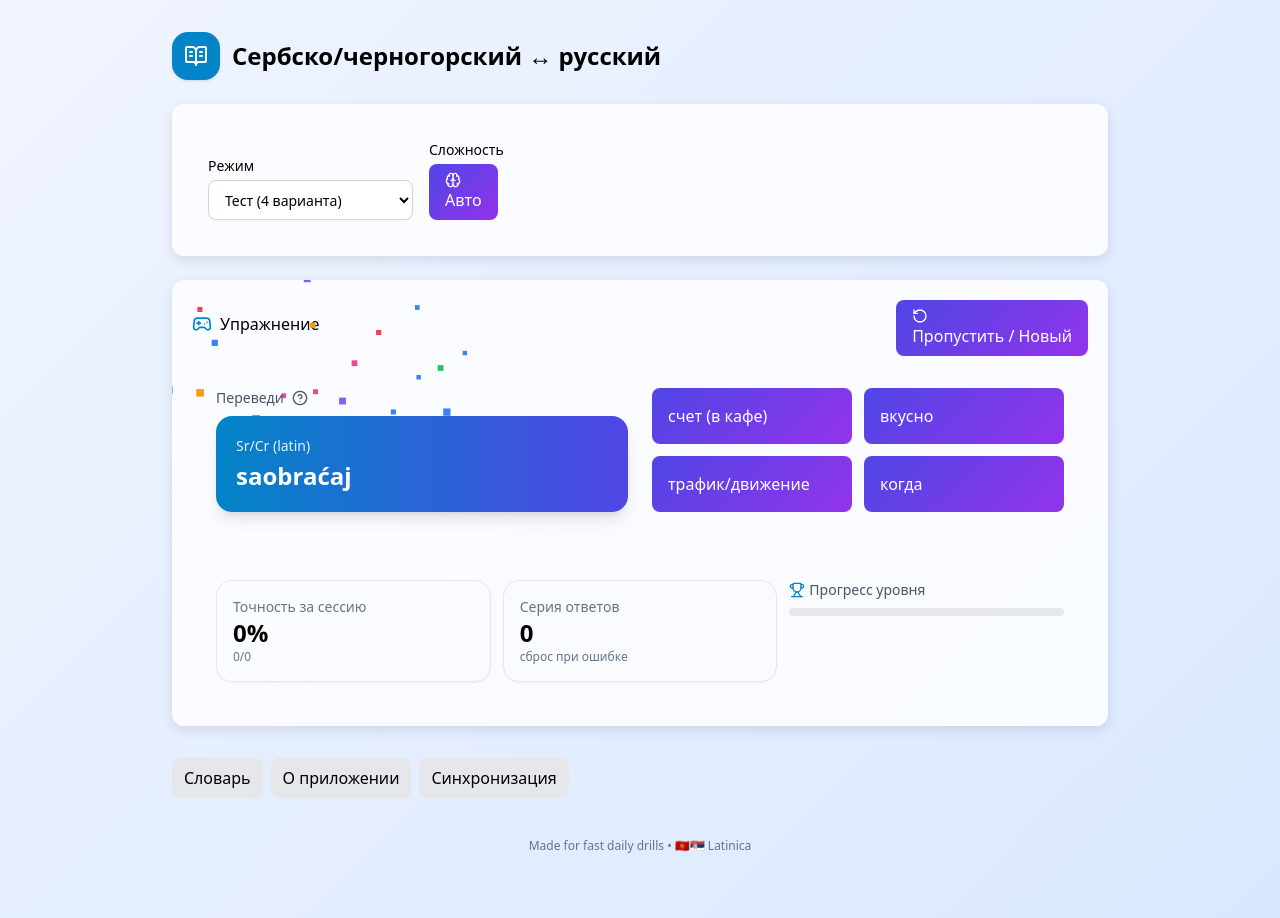
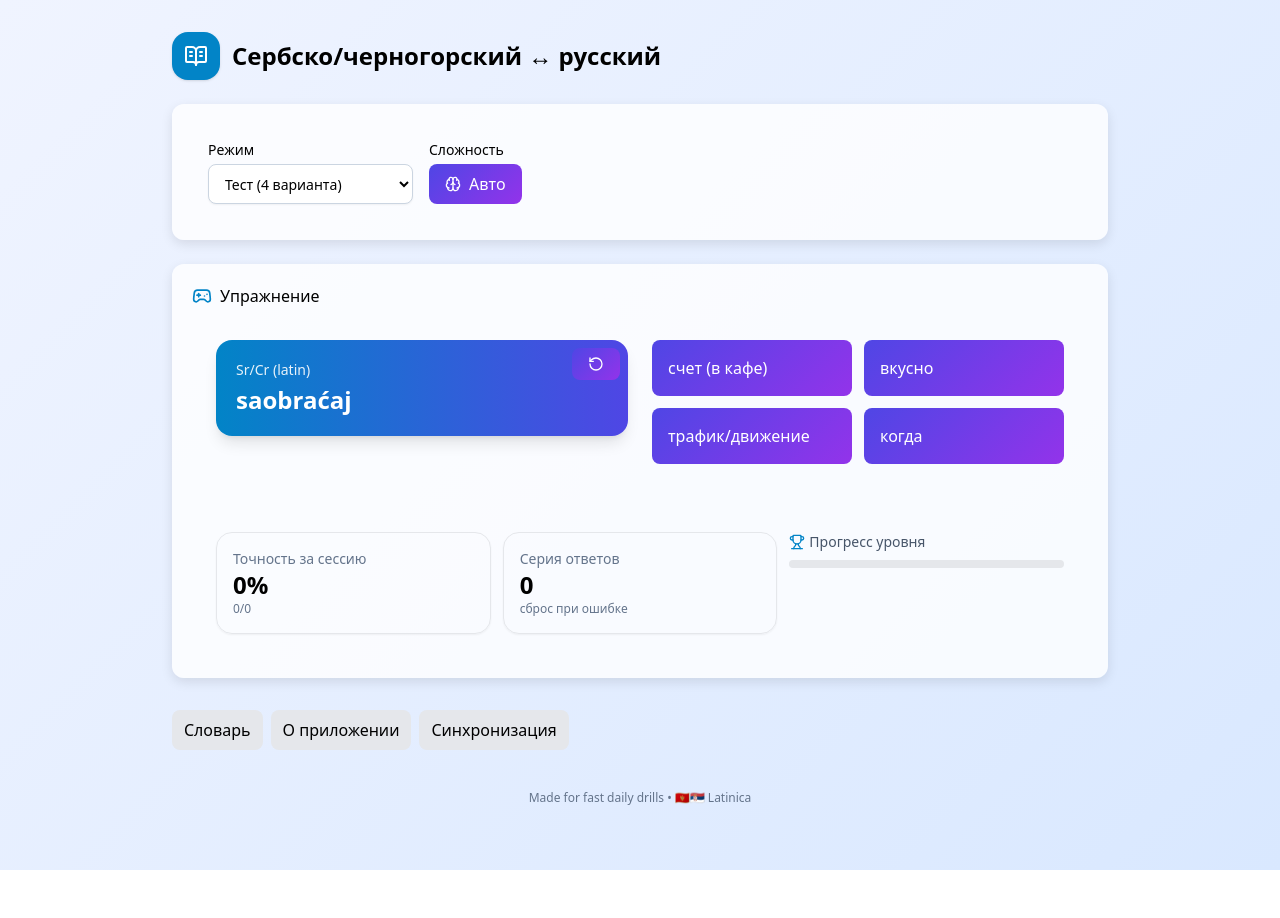
Before and after one commit to ikotelnikov/SRB-MNE--RU-Trainee, a React (Vite) app: page / in a window 1280 px wide. After the commit the page ends 870 px from the top, so only its background shows below. Built offline with nearby package versions, Linux system fonts and the light colour scheme.

Commit message:
feat: refine word card controls and effects

```diff
--- a/src/App.tsx
+++ b/src/App.tsx
@@ -6,7 +6,7 @@ import { Card, CardContent, CardHeader, CardTitle } from "./components/ui/card";
 import { Tabs, TabsContent, TabsList, TabsTrigger } from "./components/ui/tabs";
 import { Input } from "./components/ui/input";
 import { Label } from "./components/ui/label";
-import { Sparkles, RotateCcw, Check, X, Trophy, BookOpenText, Gamepad2, Brain, Upload, Download, Headphones, Shuffle, HelpCircle } from "lucide-react";
+import { Sparkles, RotateCcw, Check, X, Trophy, BookOpenText, Gamepad2, Brain, Upload, Download, Headphones, Shuffle } from "lucide-react";
 
 import { ConfettiBurst } from "./components/ConfettiBurst";
 import { StatCard } from "./components/StatCard";
@@ -247,7 +247,7 @@ export default function App() {
                   </select>
                 )}
                 <Button variant={autoDifficulty ? "default" : "outline"} size="sm" onClick={() => setAutoDifficulty((s) => !s)}>
-                  <Brain className="mr-2 h-4 w-4" /> {autoDifficulty ? "Авто" : "Вручную"}
+                  <Brain className="h-4 w-4" /> {autoDifficulty ? "Авто" : "Вручную"}
                 </Button>
               </div>
             </div>
@@ -257,34 +257,31 @@ export default function App() {
         {/* Game Area */}
         <Card className="relative overflow-hidden">
           <ConfettiBurst trigger={burstKey} />
-          <CardHeader className="flex items-center justify-between pb-0">
+          <CardHeader className="pb-0">
             <CardTitle className="flex items-center gap-2">
               <Gamepad2 className="h-5 w-5 text-sky-600" /> Упражнение
             </CardTitle>
-            <Button variant="secondary" size="sm" onClick={() => nextRound()}>
-              <RotateCcw className="mr-2 h-4 w-4" /> Пропустить / Новый
-            </Button>
           </CardHeader>
           <CardContent className="relative p-6">
             <div className="grid gap-6 md:grid-cols-2">
               {/* Prompt */}
               <div>
-                <div className="mb-2 flex items-center gap-2 text-sm text-slate-600">
-                  Переведи <HelpCircle className="h-4 w-4"/>
-                </div>
                 <AnimatePresence mode="wait">
                   <motion.div key={current?.sr + mode}
                     initial={{ y: 8, opacity: 0 }}
                     animate={{ y: 0, opacity: 1 }}
                     exit={{ y: -8, opacity: 0 }}
-                    className="rounded-2xl bg-gradient-to-r from-sky-600 to-indigo-600 p-5 text-white shadow-lg">
+                    className="relative rounded-2xl bg-gradient-to-r from-sky-600 to-indigo-600 p-5 text-white shadow-lg">
+                    <Button variant="secondary" size="sm" onClick={() => nextRound()} className="absolute right-2 top-2">
+                      <RotateCcw className="h-4 w-4" />
+                    </Button>
                     <div className="text-sm opacity-90">{mode === "ru_to_sr" ? "Русский" : "Sr/Cr (latin)"}</div>
                     <div className="mt-1 text-2xl font-semibold">
                       {mode === "ru_to_sr" ? current?.ru : current?.sr}
                     </div>
                     {mode === "audio" && (
                       <Button className="mt-3" variant="secondary" onClick={()=> current && speak(current)}>
-                        <Headphones className="mr-2 h-4 w-4"/> Произнести
+                        <Headphones className="h-4 w-4" /> Произнести
                       </Button>
                     )}
                     {mode === "scramble" && (
@@ -396,7 +393,7 @@ export default function App() {
               <CardContent className="flex flex-col gap-4 p-4">
                 <div className="flex flex-wrap gap-2">
                   <Button variant="outline" onClick={exportProgress}>
-                    <Download className="mr-2 h-4 w-4" />Экспорт
+                    <Download className="h-4 w-4" /> Экспорт
                   </Button>
                   <label className="inline-flex cursor-pointer items-center gap-2 rounded-md border px-3 py-2 text-sm">
                     <Upload className="h-4 w-4" /> Импорт
--- a/src/components/ConfettiBurst.tsx
+++ b/src/components/ConfettiBurst.tsx
@@ -1,7 +1,8 @@
-import React, { useEffect, useRef } from "react";
+import React, { useEffect, useRef, useState } from "react";
 
 export function ConfettiBurst({ trigger }: { trigger: number }) {
   const canvasRef = useRef<HTMLCanvasElement | null>(null);
+  const [visible, setVisible] = useState(false);
   useEffect(() => {
     if (!canvasRef.current) return;
     const canvas = canvasRef.current;
@@ -20,6 +21,7 @@ export function ConfettiBurst({ trigger }: { trigger: number }) {
       life: 0,
       maxLife: 50 + Math.random() * 30,
     }));
+    setVisible(true);
     let raf = 0;
     const draw = () => {
       ctx.clearRect(0, 0, W, H);
@@ -31,10 +33,17 @@ export function ConfettiBurst({ trigger }: { trigger: number }) {
         ctx.fillStyle = p.color;
         ctx.fillRect(p.x, p.y, p.size, p.size);
       });
-      if (pieces.some((p) => p.life < p.maxLife && p.y < H + 40)) raf = requestAnimationFrame(draw);
+      if (pieces.some((p) => p.life < p.maxLife && p.y < H + 40)) {
+        raf = requestAnimationFrame(draw);
+      } else {
+        setVisible(false);
+      }
     };
     draw();
-    return () => cancelAnimationFrame(raf);
+    return () => {
+      cancelAnimationFrame(raf);
+      setVisible(false);
+    };
   }, [trigger]);
-  return <canvas ref={canvasRef} className="pointer-events-none absolute inset-0" />;
+  return <canvas ref={canvasRef} className={`pointer-events-none absolute inset-0 z-50 transition-opacity duration-300 ${visible ? "opacity-100" : "opacity-0"}`} />;
 }
--- a/src/styles.css
+++ b/src/styles.css
@@ -33,6 +33,9 @@ body {
   padding: 0.5rem 1rem;
   cursor: pointer;
   transition: opacity 0.2s;
+  display: inline-flex;
+  align-items: center;
+  gap: 0.5rem;
 }
 .btn:hover {
   opacity: 0.9;
```
